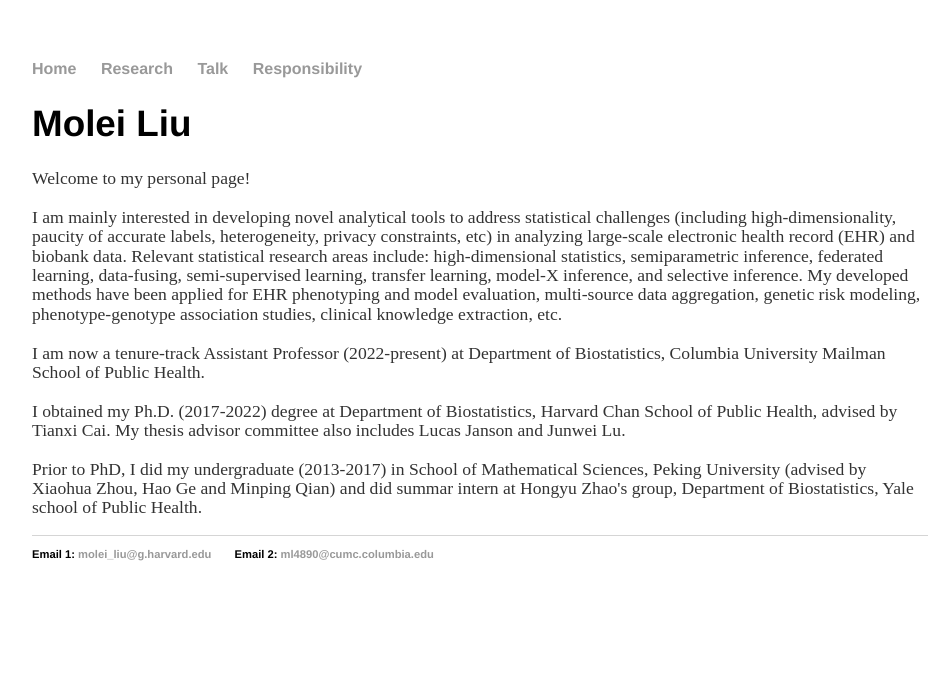
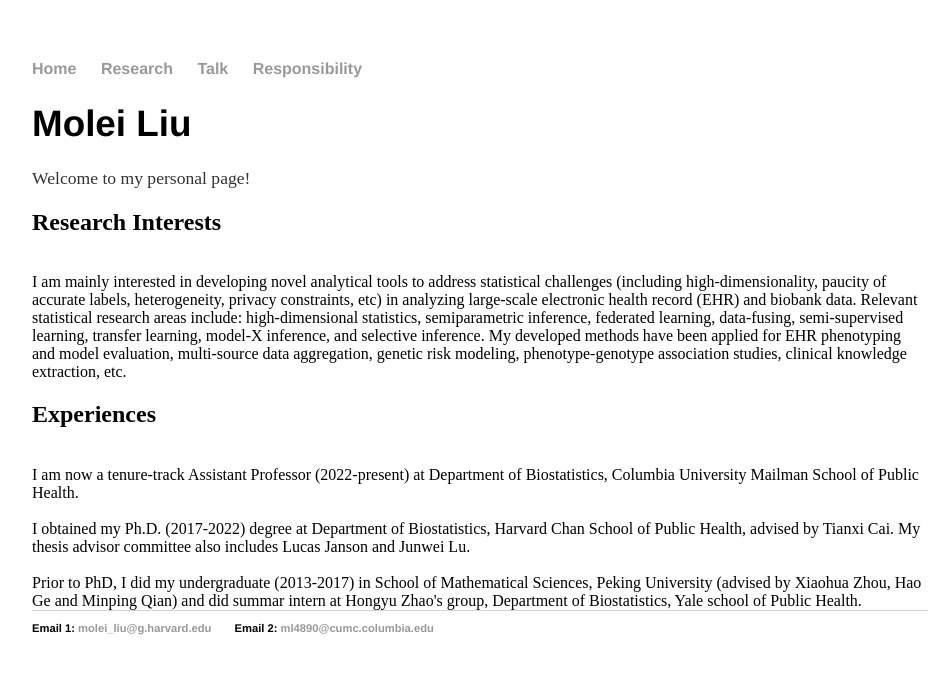
Before and after one commit to moleibobliu/moleibobliu.github.io, a Jekyll site: the page built from index.html, in a window 1280 px wide. Shown: the top 674 px of the page, without its empty margins (160-1112 px from the left). Built offline with Jekyll 4.4.1, drawn with Linux system fonts in a browser that asks for light colours.

Commit message:
Update index.html

```diff
--- a/index.html
+++ b/index.html
@@ -6,6 +6,7 @@
 	<h1> Molei Liu </h1>
 	<p> Welcome to my personal page!
 		<br />
+		<h2> Research Interests </h2>
 		<br /> I am mainly interested in developing novel analytical tools to address statistical challenges
 		(including high-dimensionality, paucity of accurate labels, heterogeneity, privacy constraints, etc)
 		in analyzing large-scale electronic health record (EHR) and biobank data.
@@ -14,6 +15,7 @@
 		My developed methods have been applied for EHR phenotyping and model evaluation, multi-source data aggregation, genetic risk modeling,
 		phenotype-genotype association studies, clinical knowledge extraction, etc.
 		<br />
+	        <h2> Experiences </h2>
 		<br /> I am now a tenure-track Assistant Professor (2022-present) at Department of Biostatistics, Columbia University Mailman School of Public Health.
 		<br />
 		<br /> I obtained my Ph.D. (2017-2022) degree at Department of Biostatistics, Harvard Chan School of Public Health, advised by Tianxi Cai.
```
